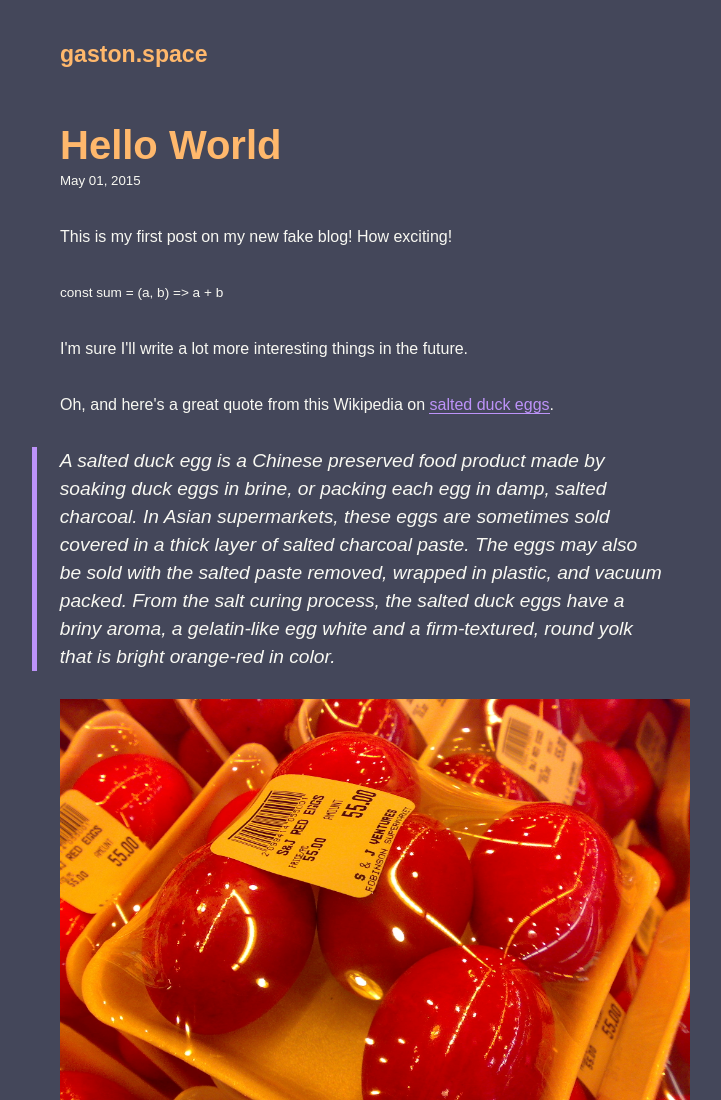
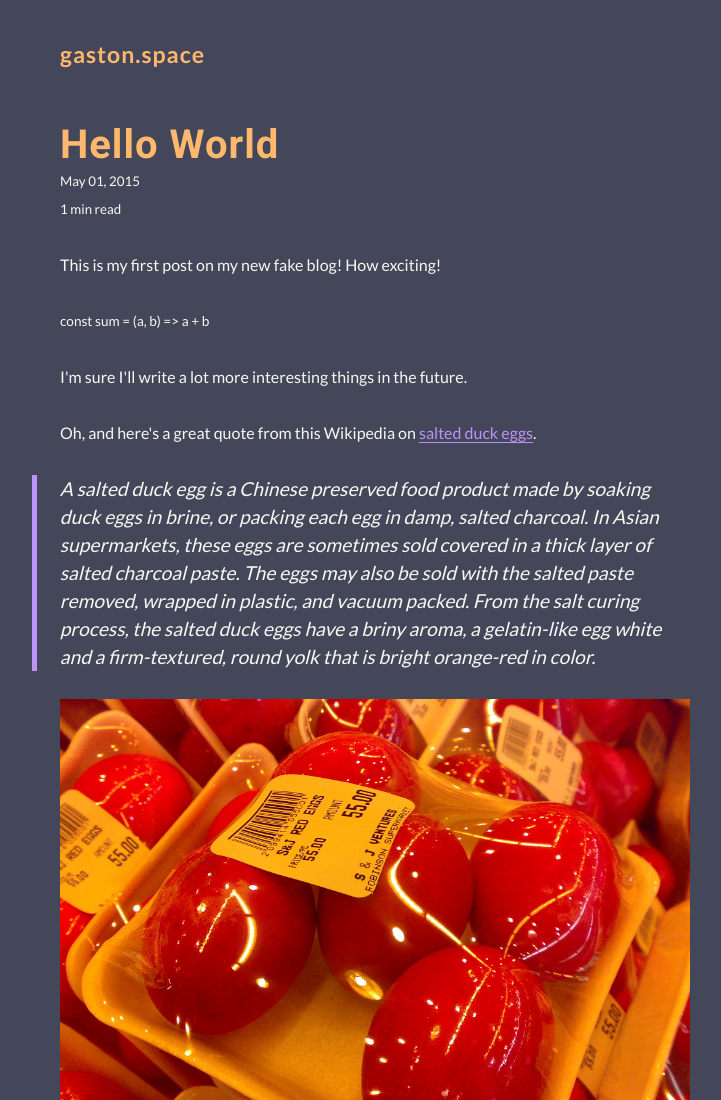
Before and after one commit to martingaston/gaston.space, a Gatsby site: page /hello-world/ in a window 1280 px wide. Shown: the top 1100 px of the page, without its empty margins (265-986 px from the left). Built offline with nearby package versions, Linux system fonts and the light colour scheme; Gatsby itself is replaced by a stand-in of ours; some packages are replaced by stand-ins of ours; code samples lack their colours.

Commit message:
add time to read and update fonts

```diff
--- a/gatsby-browser.js
+++ b/gatsby-browser.js
@@ -1,5 +1,5 @@
 // custom typefaces
-import "typeface-rubik"
-import "typeface-merriweather"
+import "typeface-lato"
+import "typeface-roboto"
 import "gatsby-prismjs-dracula"
 import "./src/styles/global.css"
--- a/package.json
+++ b/package.json
@@ -32,7 +32,9 @@
     "react-helmet": "^5.2.0",
     "react-typography": "^0.16.19",
     "typeface-fira-sans": "0.0.54",
+    "typeface-lato": "0.0.54",
     "typeface-merriweather": "0.0.72",
+    "typeface-roboto": "0.0.54",
     "typeface-rubik": "0.0.72",
     "typography": "^0.16.19",
     "typography-theme-wordpress-2016": "^0.16.19"
--- /dev/null
+++ b/src/components/TimeToRead.js
@@ -0,0 +1,3 @@
+import React from "react"
+
+export default ({ time }) => <>{time} min read</>
--- a/src/components/layout.js
+++ b/src/components/layout.js
@@ -34,7 +34,7 @@ class Layout extends React.Component {
       header = (
         <h3
           style={{
-            fontFamily: `Rubik, sans-serif`,
+            fontFamily: `inherit`,
             marginTop: 0,
           }}
         >
--- a/src/pages/index.js
+++ b/src/pages/index.js
@@ -3,6 +3,7 @@ import { Link, graphql } from "gatsby"
 
 import Bio from "../components/bio"
 import Layout from "../components/layout"
+import TimeToRead from "../components/TimeToRead"
 import SEO from "../components/seo"
 import { rhythm } from "../utils/typography"
 
@@ -32,7 +33,9 @@ class BlogIndex extends React.Component {
                   {title}
                 </Link>
               </h3>
-              <small>{node.frontmatter.date}</small>
+              <small>
+                {node.frontmatter.date} / <TimeToRead time={node.timeToRead} />
+              </small>
               <p
                 dangerouslySetInnerHTML={{
                   __html: node.frontmatter.description || node.excerpt,
@@ -67,6 +70,7 @@ export const pageQuery = graphql`
             title
             description
           }
+          timeToRead
         }
       }
     }
--- a/src/styles/global.css
+++ b/src/styles/global.css
@@ -1,6 +1,6 @@
 * {
-  font-family: "Fira Sans", sans-serif;
   color: #f8f8f2;
+  font-family: "Lato", sans-serif;
 }
 
 body {
@@ -10,6 +10,7 @@ body {
 
 a {
   color: #bd93f9;
+  font-family: inherit;
 }
 
 h1,
@@ -18,8 +19,10 @@ h3,
 h4,
 h5,
 h6 {
+  font-family: "Roboto", serif;
+  font-weight: 700;
   color: #ffb86c;
-  font-family: "Fira Sans", sans-serif;
+  letter-spacing: 1px;
 }
 
 blockquote {
--- a/src/templates/blog-post.js
+++ b/src/templates/blog-post.js
@@ -4,6 +4,7 @@ import { Link, graphql } from "gatsby"
 import Bio from "../components/bio"
 import Layout from "../components/layout"
 import SEO from "../components/seo"
+import TimeToRead from "../components/TimeToRead"
 import { rhythm, scale } from "../utils/typography"
 
 class BlogPostTemplate extends React.Component {
@@ -28,6 +29,8 @@ class BlogPostTemplate extends React.Component {
           }}
         >
           {post.frontmatter.date}
+          <br />
+          <TimeToRead time={post.timeToRead} />
         </p>
         <div dangerouslySetInnerHTML={{ __html: post.html }} />
         <hr
@@ -85,6 +88,7 @@ export const pageQuery = graphql`
         date(formatString: "MMMM DD, YYYY")
         description
       }
+      timeToRead
     }
   }
 `
```
Also changed, not shown: 1 other file.
